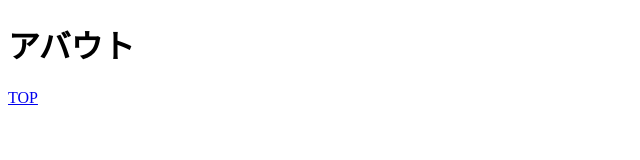
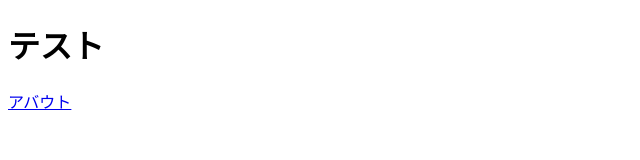
Before and after one commit to ZARUJU/pages-test, a plain HTML site: page about/index.html in a window 1280 px wide. Shown: the whole page, without its empty margins (0-640 px from the left). Drawn offline with Linux system fonts and the light colour scheme.

Commit message:
Update and rename about.html to about/index.html

```diff
--- a/about.html
+++ b/about/index.html
@@ -8,8 +8,8 @@
 </head>
 
 <body>
-    <h1>アバウト</h1>
-    <a href="/">TOP</a>
+    <h1>テスト</h1>
+    <a href="/pages-test/about">アバウト</a>
 </body>
 
 </html>
```
